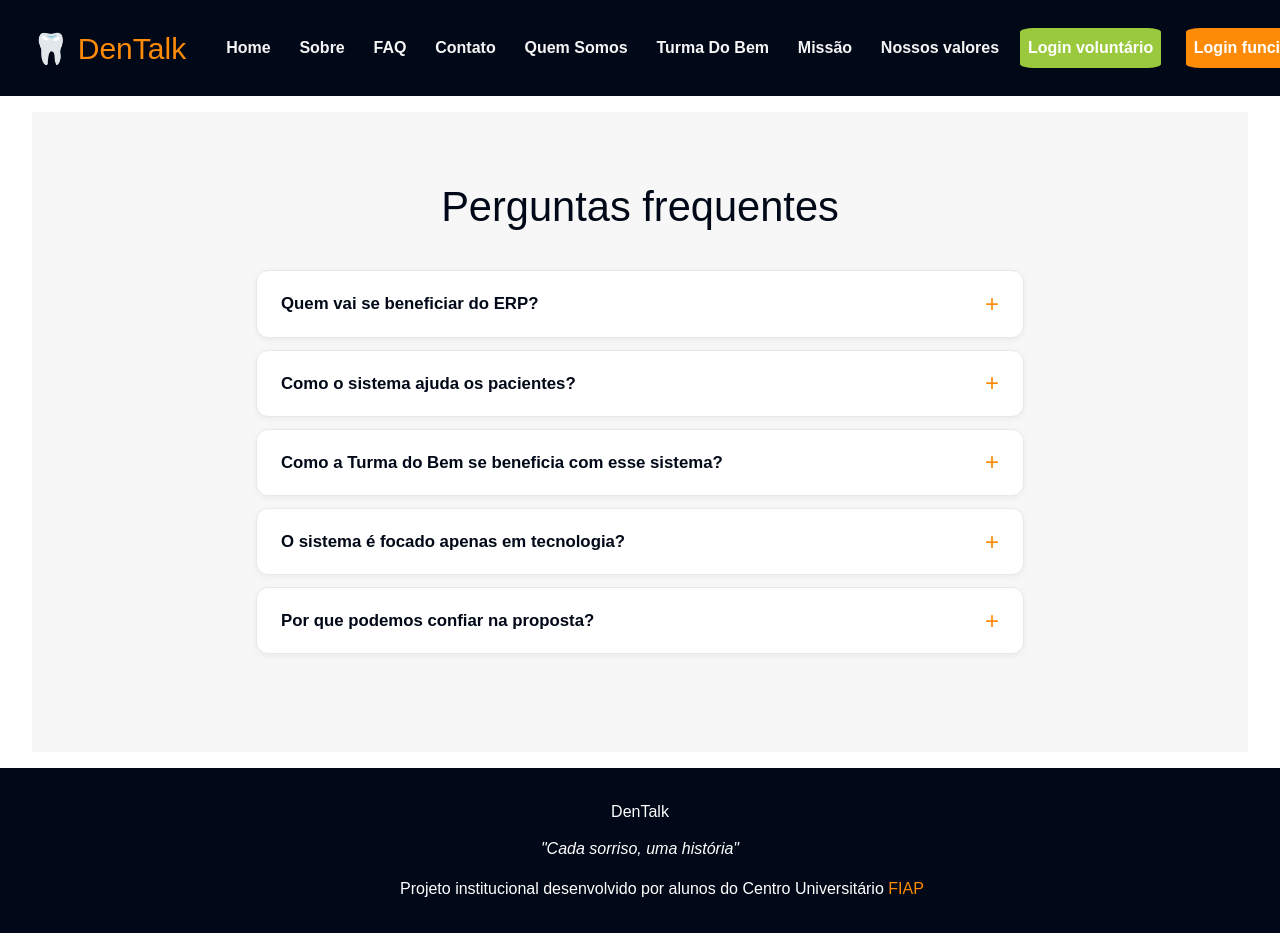
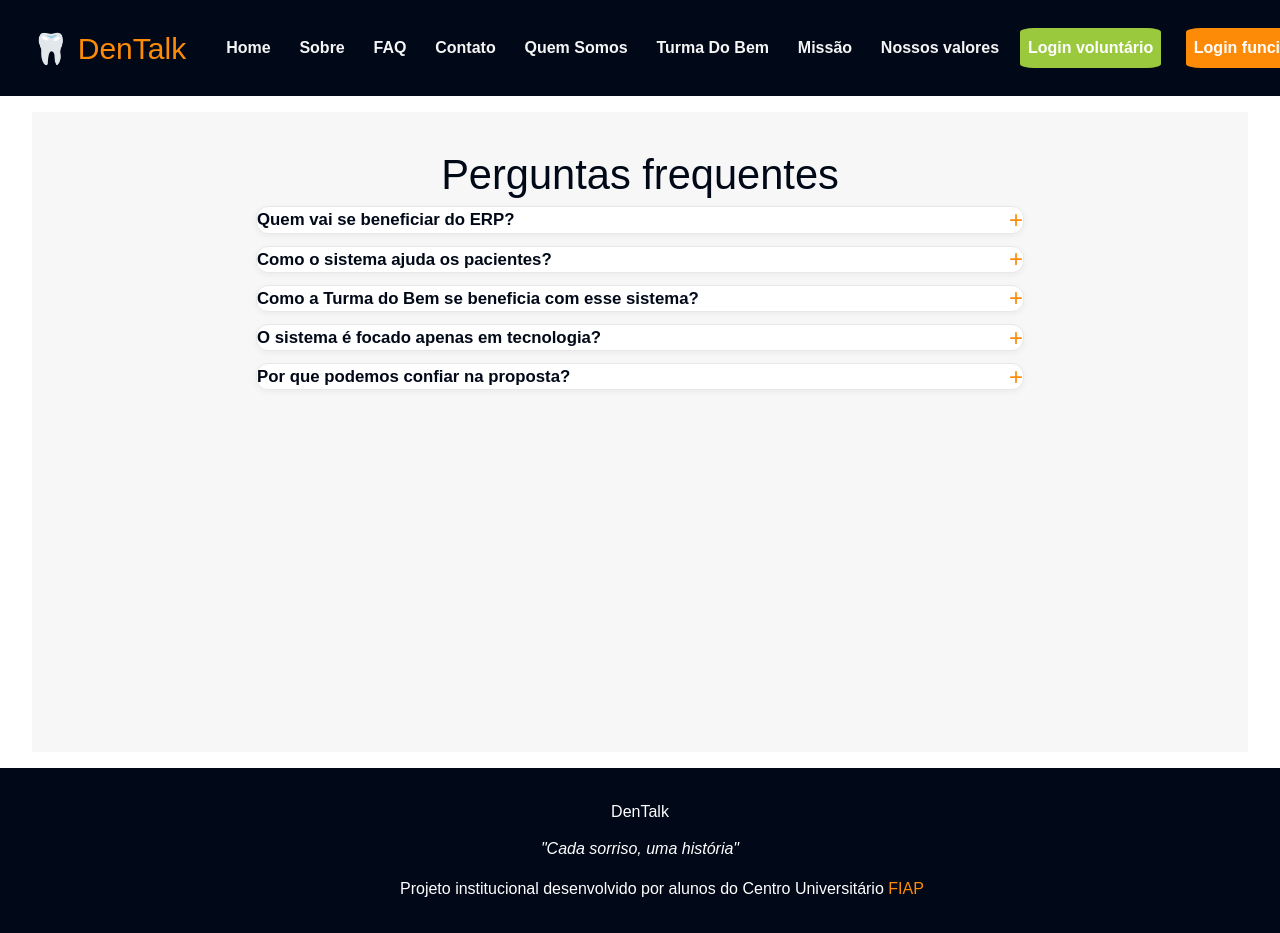
Before and after one commit to Moonnax/Dentalk, a React (Vite) app: page /faq in a window 1280 px wide. Shown: the top 933 px of the page. Built offline with nearby package versions, Linux system fonts and the light colour scheme.

Commit message:
Tailwind pg Faq

```diff
--- a/src/pages/Faq/Faq.css
+++ /dev/null
@@ -1,114 +0,0 @@
-.title {
-  margin-top: 2rem;
-  text-align: center;
-  font-size: 2.6rem;
-}
-
-.box {
-  padding: 0.625rem;
-  margin: 0 auto;
-  background-color: white;
-  width: 90%;
-  height: auto;
-  text-align: center;
-}
-
-.faq-main {
-  min-height: 80vh;
-  padding: 2rem 1rem 4rem;
-  background-color: #f7f7f7;
-}
-
-.faq-list {
-  max-width: 48rem;
-  margin: 2rem auto 0;
-  display: flex;
-  flex-direction: column;
-  gap: 0.75rem;
-}
-
-/* ITEM */
-.faq-item {
-  background-color: white;
-  border-radius: 0.75rem;
-  border: 1px solid #e8e8e8;
-  overflow: hidden;
-  box-shadow: 0 2px 6px rgba(0, 0, 0, 0.05);
-  transition: box-shadow 0.2s ease;
-}
-
-.faq-item:hover {
-  box-shadow: 0 4px 14px rgba(0, 0, 0, 0.1);
-}
-
-.faq-item.faq-open {
-  border-color: #fd8b08;
-  box-shadow: 0 4px 14px rgba(253, 139, 8, 0.15);
-}
-
-/* BOTÃO PERGUNTA */
-.faq-question {
-  width: 100%;
-  background: none;
-  border: none;
-  padding: 1.25rem 1.5rem;
-  display: flex;
-  justify-content: space-between;
-  align-items: center;
-  gap: 1rem;
-  cursor: pointer;
-  text-align: left;
-  font-size: 1.05rem;
-  font-weight: 700;
-  color: #010817;
-  transition: color 0.2s ease;
-}
-
-.faq-item.faq-open .faq-question {
-  color: #fd8b08;
-}
-
-.faq-icon {
-  font-size: 1.5rem;
-  font-weight: 300;
-  color: #fd8b08;
-  flex-shrink: 0;
-  line-height: 1;
-}
-
-/* RESPOSTA COM ANIMAÇÃO */
-.faq-answer {
-  max-height: 0;
-  overflow: hidden;
-  transition: max-height 0.35s ease, padding 0.35s ease;
-  padding: 0 1.5rem;
-}
-
-.faq-item.faq-open .faq-answer {
-  max-height: 20rem;
-  padding: 0 1.5rem 1.25rem;
-}
-
-.faq-answer p {
-  font-size: 0.97rem;
-  color: #444;
-  line-height: 1.7;
-  border-top: 1px solid #f0f0f0;
-  padding-top: 1rem;
-}
-
-/* MOBILE */
-@media (max-width: 768px) {
-  .faq-question {
-    font-size: 0.95rem;
-    padding: 1rem 1.1rem;
-  }
-
-  .faq-answer {
-    padding: 0 1.1rem;
-  }
-
-  .faq-item.faq-open .faq-answer {
-    padding: 0 1.1rem 1rem;
-  }
-}
--- a/src/pages/Faq/Faq.tsx
+++ b/src/pages/Faq/Faq.tsx
@@ -1,7 +1,6 @@
 import { useState } from "react";
 import Header from "../../components/Header/Header";
 import Footer from "../../components/Footer/Footer";
-import "./FAQ.css";
 import TitlePage from "../../components/TitlePage/TitlePage";
 
 const faqs = [
@@ -42,25 +41,124 @@ function FAQ() {
   return (
     <div>
       <Header />
-      <main className="faq-main">
-        <TitlePage titulo="Perguntas frequentes"/>
-        <div className="faq-list">
-          {faqs.map((faq, index) => (
+
+      <main
+        className="
+          min-h-[80vh]
+          py-[2rem]
+          px-[1rem]
+          pb-[4rem]
+          bg-[#f7f7f7]
+        "
+      >
+        <TitlePage titulo="Perguntas frequentes" />
+
+      <div className="flex justify-center">
+        <div
+          className="
+            max-w-[48rem]
+            mt-[2rem]
+            mx-auto
+            flex
+            flex-col
+            gap-[0.75rem]
+          "
+        >
+          {faqs.map((faq, index) => {
+            const isOpen = openIndex === index;
+
+            return (
               <div
                 key={index}
-              className={`faq-item ${openIndex === index ? "faq-open" : ""}`}
+                className={`
+                  bg-white
+                  rounded-[0.75rem]
+                  border
+                  overflow-hidden
+                  transition-all
+                  duration-200
+                  shadow-[0_2px_6px_rgba(0,0,0,0.05)]
+                  hover:shadow-[0_4px_14px_rgba(0,0,0,0.1)]
+                  ${
+                    isOpen
+                      ? "border-[#fd8b08] shadow-[0_4px_14px_rgba(253,139,8,0.15)]"
+                      : "border-[#e8e8e8]"
+                  }
+                `}
               >
-              <button className="faq-question" onClick={() => toggle(index)}>
+                <button
+                  onClick={() => toggle(index)}
+                  className={`
+                    w-full
+                    bg-transparent
+                    border-none
+                    px-[1.5rem]
+                    py-[1.25rem]
+                    flex
+                    justify-between
+                    items-center
+                    gap-[1rem]
+                    cursor-pointer
+                    text-left
+                    text-[1.05rem]
+                    font-[700]
+                    transition-colors
+                    duration-200
+                    max-[768px]:text-[0.95rem]
+                    max-[768px]:px-[1.1rem]
+                    max-[768px]:py-[1rem]
+                    ${
+                      isOpen ? "text-[#fd8b08]" : "text-[#010817]"
+                    }
+                  `}
+                >
                   <span>{faq.question}</span>
-                <span className="faq-icon">{openIndex === index ? "−" : "+"}</span>
+
+                  <span
+                    className="
+                      text-[1.5rem]
+                      font-[300]
+                      text-[#fd8b08]
+                      shrink-0
+                      leading-none
+                    "
+                  >
+                    {isOpen ? "−" : "+"}
+                  </span>
                 </button>
-              <div className="faq-answer">
-                <p>{faq.answer}</p>
+
+                <div
+                  className={`
+                    overflow-hidden
+                    transition-all
+                    duration-300
+                    ${
+                      isOpen
+                        ? "max-h-[20rem] px-[1.5rem] pb-[1.25rem] max-[768px]:px-[1.1rem] max-[768px]:pb-[1rem]"
+                        : "max-h-0 px-[1.5rem] max-[768px]:px-[1.1rem]"
+                    }
+                  `}
+                >
+                  <p
+                    className="
+                      text-[0.97rem]
+                      text-[#444]
+                      leading-[1.7]
+                      border-t
+                      border-[#f0f0f0]
+                      pt-[1rem]
+                    "
+                  >
+                    {faq.answer}
+                  </p>
                 </div>
               </div>
-          ))}
+            );
+          })}
+        </div>
       </div>
       </main>
+
       <Footer />
     </div>
   );
```
Lines whose indentation alone changed are shown as unchanged.
